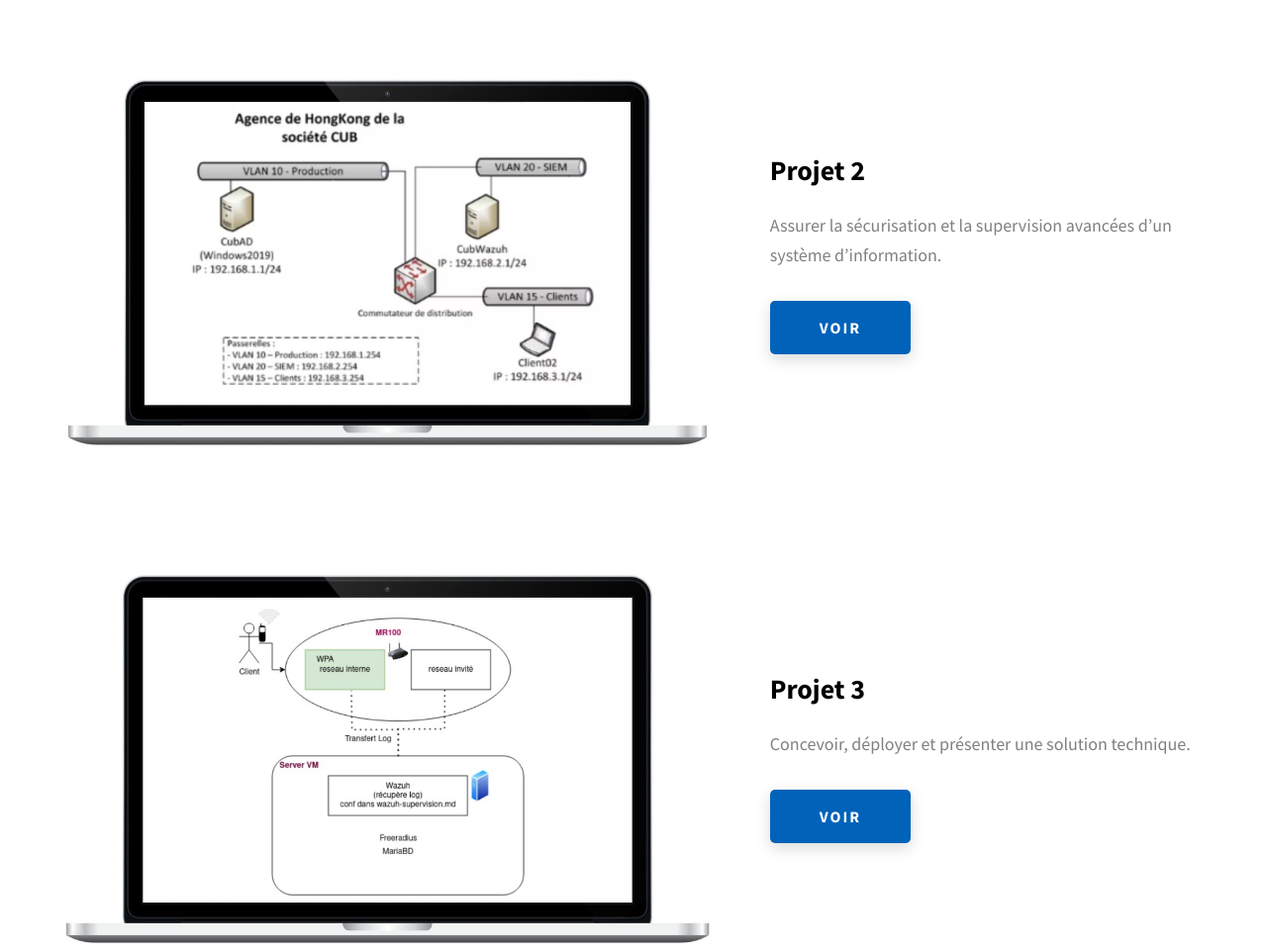
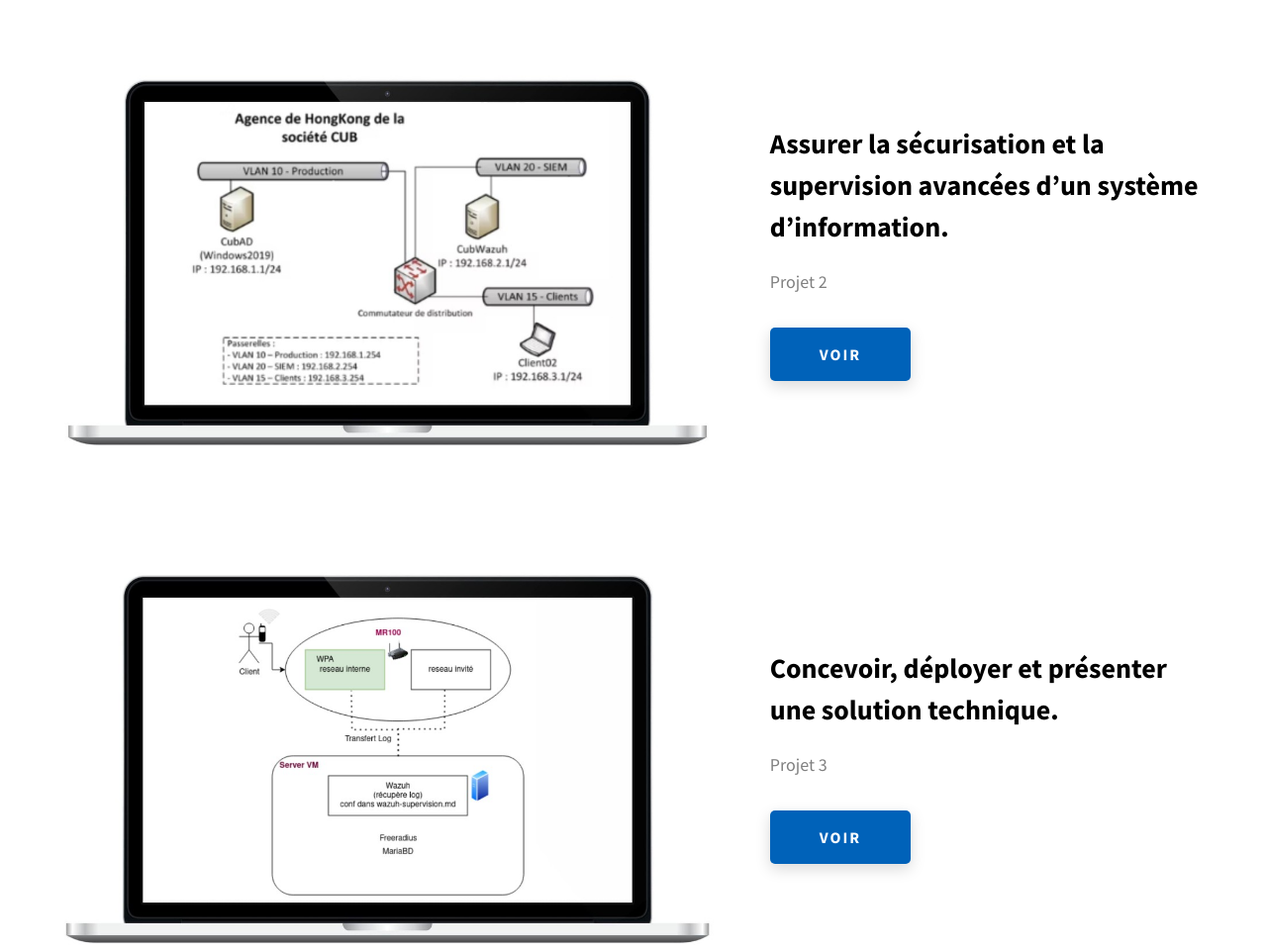
Before and after one commit to pinsourir/Portfolio-3, a website: page index.html in a window 1280 px wide. Shown: the part 2840-3800 px from the top of the page at 99% size. Drawn offline with Linux system fonts and the light colour scheme.

Commit message:
Update index.html

```diff
--- a/index.html
+++ b/index.html
@@ -236,9 +236,9 @@
               />
             </div>
             <div class="projects__row-content">
-              <h3 class="projects__row-content-title">Projet 2</h3>
+              <h3 class="projects__row-content-title">Assurer la sécurisation et la supervision avancées d’un système d’information.</h3>
               <p class="projects__row-content-desc">
-                Assurer la sécurisation et la supervision avancées d’un système d’information.
+                Projet 2
               </p>
               <a
                 href="./project-2.html"
@@ -258,9 +258,9 @@
               />
             </div>
             <div class="projects__row-content">
-              <h3 class="projects__row-content-title">Projet 3</h3>
+              <h3 class="projects__row-content-title">Concevoir, déployer et présenter une solution technique.</h3>
               <p class="projects__row-content-desc">
-                Concevoir, déployer et présenter une solution technique.
+                Projet 3
               </p>
               <a
                 href="./project-3.html"
```
